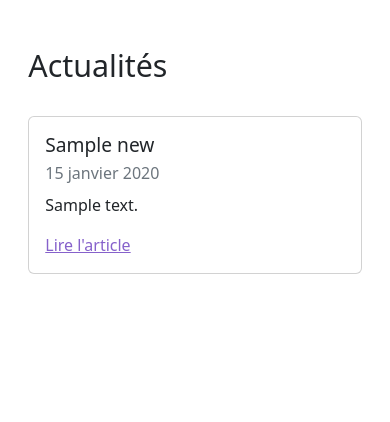
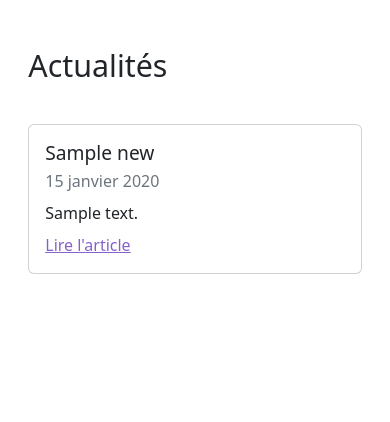
Before and after one commit to Lysquid/ClubBDManga, a Django app: page /actus/ in a window 390 px wide. Shown: the part 56-478 px from the top of the page. Run offline with Django 5.2, Linux system fonts and the light colour scheme; tables that the repository leaves empty hold one stand-in row (values such as "Sample post"); some libraries are stand-ins or nearby versions.

Commit message:
fix home logo too big on mobile

```diff
--- a/asso/templates/asso/home.html
+++ b/asso/templates/asso/home.html
@@ -58,7 +58,7 @@
                 <a class="btn btn-primary" href="{% url 'library' %}">Explorer la bibliothèque</a>
             </div>
 
-            <img class="center-image" width="400" src="{% static 'asso/img/logo_full.png' %}" alt="logo du club"/>
+            <img class="center-image img-fluid" width="400" src="{% static 'asso/img/logo_full.png' %}" alt="logo du club"/>
 
         </div>
     </div>
--- a/asso/templates/asso/news_card.html
+++ b/asso/templates/asso/news_card.html
@@ -3,7 +3,7 @@
         <h3 class="card-title">{{ news.title }}</h3>
         <p class="text-secondary mb-2 card-subtitle">{{ news.date }}</p>
         {% if news.summary %}
-            <p class="card-text">{{ news.summary }}</p>
+            <p class="card-text mb-2">{{ news.summary }}</p>
         {% endif %}
         <a class="card-link stretched-link link-primary mt-auto" href="{% url 'news detail' news.slug %}">Lire l'article</a>
     </div>
--- a/asso/templates/asso/news_list.html
+++ b/asso/templates/asso/news_list.html
@@ -9,7 +9,7 @@
 {% block content %}
 
     <div class="row justify-content-center">
-        <div class="col-xxl-8 d-flex flex-column gap-3">
+        <div class="col-xxl-8 d-flex flex-column gap-4">
 
             <h1 class="mb-3">Actualités</h1>
 
```
